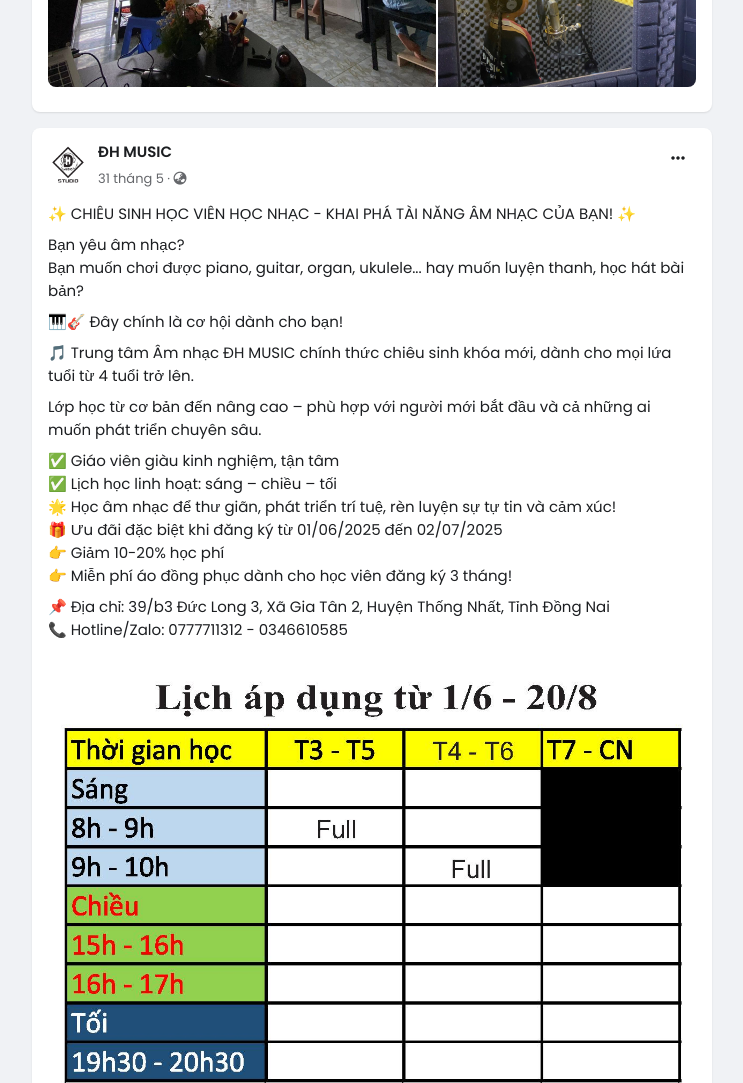
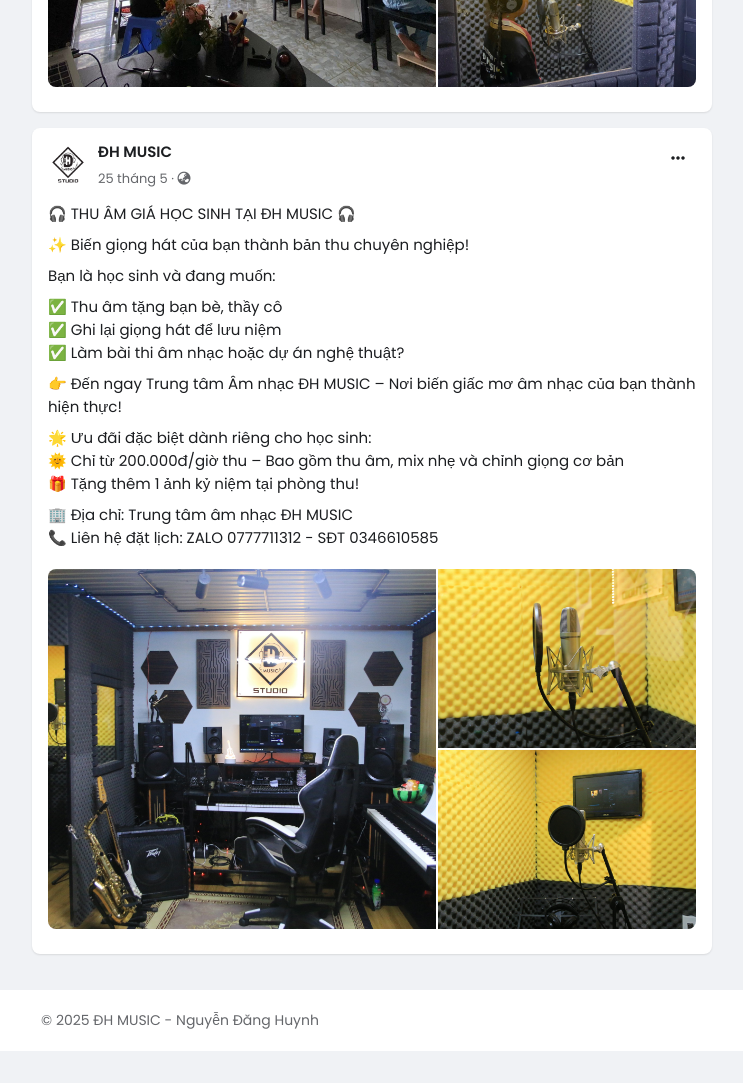
Before and after one commit to Danghuynh1997/DHHuynh, a plain HTML site: page index.html in a window 1280 px wide. Shown: the part 1080-2163 px from the top of the page, without its empty margins (460-1203 px from the left). After the commit the page ends 2131 px from the top, so only its background shows below. Drawn offline with Linux system fonts and the light colour scheme.

Commit message:
Update index.html

```diff
--- a/index.html
+++ b/index.html
@@ -145,46 +145,6 @@
           </div>
         </div>
 
-
-
-        <div class="post">
-          <div class="post-header">
-            <div class="post-user">
-              <img src="static/index/logo.jpg" alt="Profile">
-              <div>
-                <h3>ĐH MUSIC</h3>
-                <span>31 tháng 5 · <i class="fas fa-globe-asia"></i></span>
-              </div>
-            </div>
-            <div class="post-options">
-              <i class="fas fa-ellipsis-h"></i>
-            </div>
-          </div>
-
-          <div class="post-content">
-            <p>✨ CHIÊU SINH HỌC VIÊN HỌC NHẠC - KHAI PHÁ TÀI NĂNG ÂM NHẠC CỦA BẠN! ✨</p>
-            <p>Bạn yêu âm nhạc?<br>
-            Bạn muốn chơi được piano, guitar, organ, ukulele... hay muốn luyện thanh, học hát bài bản?</p>
-            <p>🎹🎸 Đây chính là cơ hội dành cho bạn!</p>
-            <p>🎵 Trung tâm Âm nhạc ĐH MUSIC chính thức chiêu sinh khóa mới, dành cho mọi lứa tuổi từ 4 tuổi trở lên.</p>
-            <p>Lớp học từ cơ bản đến nâng cao – phù hợp với người mới bắt đầu và cả những ai muốn phát triển chuyên sâu.</p>
-            <p>✅ Giáo viên giàu kinh nghiệm, tận tâm<br>
-            ✅ Lịch học linh hoạt: sáng – chiều – tối<br>
-            🌟 Học âm nhạc để thư giãn, phát triển trí tuệ, rèn luyện sự tự tin và cảm xúc!<br>
-            🎁 Ưu đãi đặc biệt khi đăng ký từ 01/06/2025 đến 02/07/2025<br>
-            👉 Giảm 10-20% học phí<br>
-            👉 Miễn phí áo đồng phục dành cho học viên đăng ký 3 tháng!</p>
-            <p>📌 Địa chỉ: 39/b3 Đức Long 3, Xã Gia Tân 2, Huyện Thống Nhất, Tỉnh Đồng Nai<br>
-            📞 Hotline/Zalo: 0777711312 - 0346610585</p>
-
-            <div class="post-images">
-              <div class="full-width-image">
-                <img src="static/index/feed_a2_01.jpg" alt="Thời khóa biểu ĐH MUSIC" onclick="openImageViewer(3)" class="post-full-image">
-              </div>
-            </div>
-          </div>
-        </div>
-
         <div class="post">
           <div class="post-header">
             <div class="post-user">
@@ -215,13 +175,13 @@
 
             <div class="post-images">
               <div class="fb-image-grid three-images">
-                <div class="fb-image-item" onclick="openImageViewer(4)">
+                <div class="fb-image-item" onclick="openImageViewer(3)">
                   <img src="static/index/feed_a3_01.jpg" alt="Phòng thu ĐH MUSIC">
                 </div>
-                <div class="fb-image-item" onclick="openImageViewer(5)">
+                <div class="fb-image-item" onclick="openImageViewer(4)">
                   <img src="static/index/feed_a3_02.jpg" alt="Thiết bị thu âm">
                 </div>
-                <div class="fb-image-item" onclick="openImageViewer(6)">
+                <div class="fb-image-item" onclick="openImageViewer(5)">
                   <img src="static/index/feed_a3_03.jpg" alt="Micro thu âm">
                 </div>
               </div>
```
